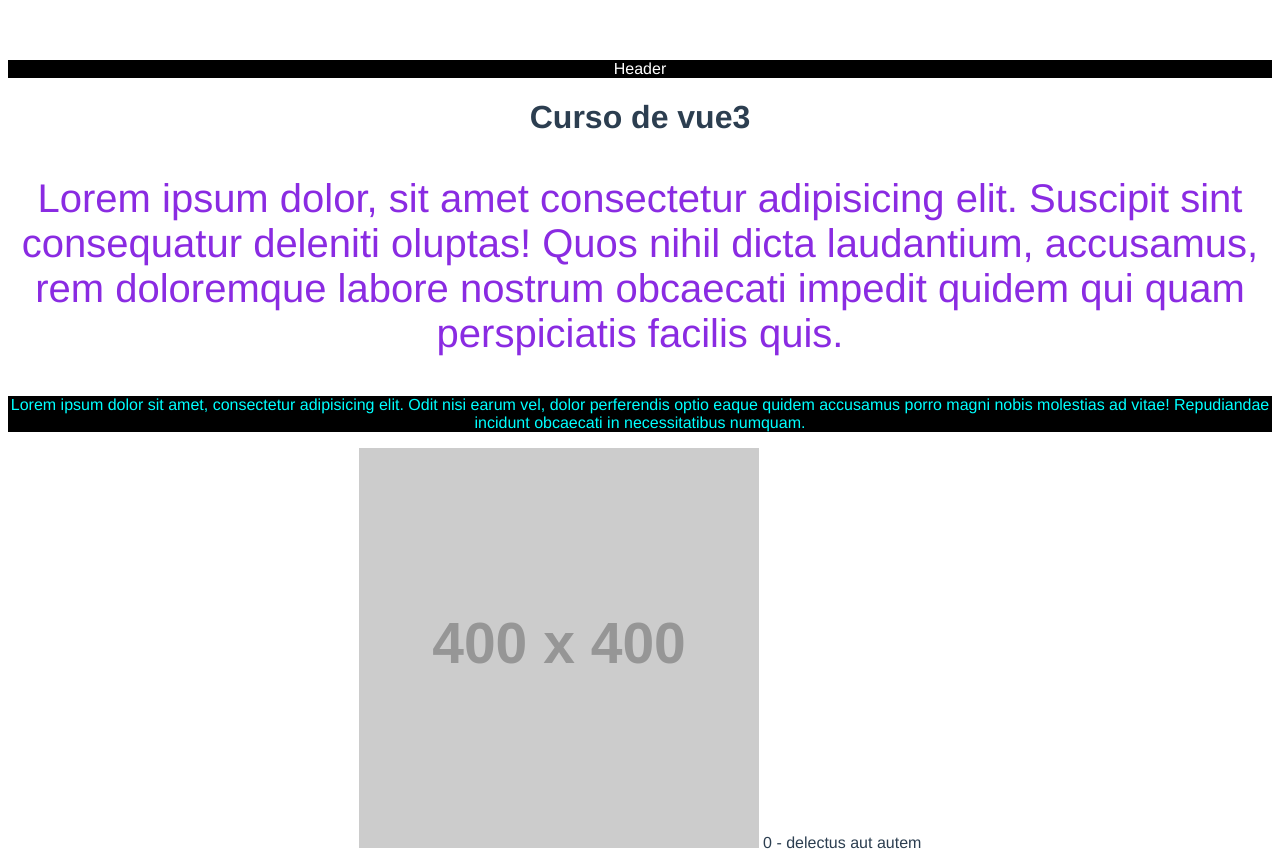
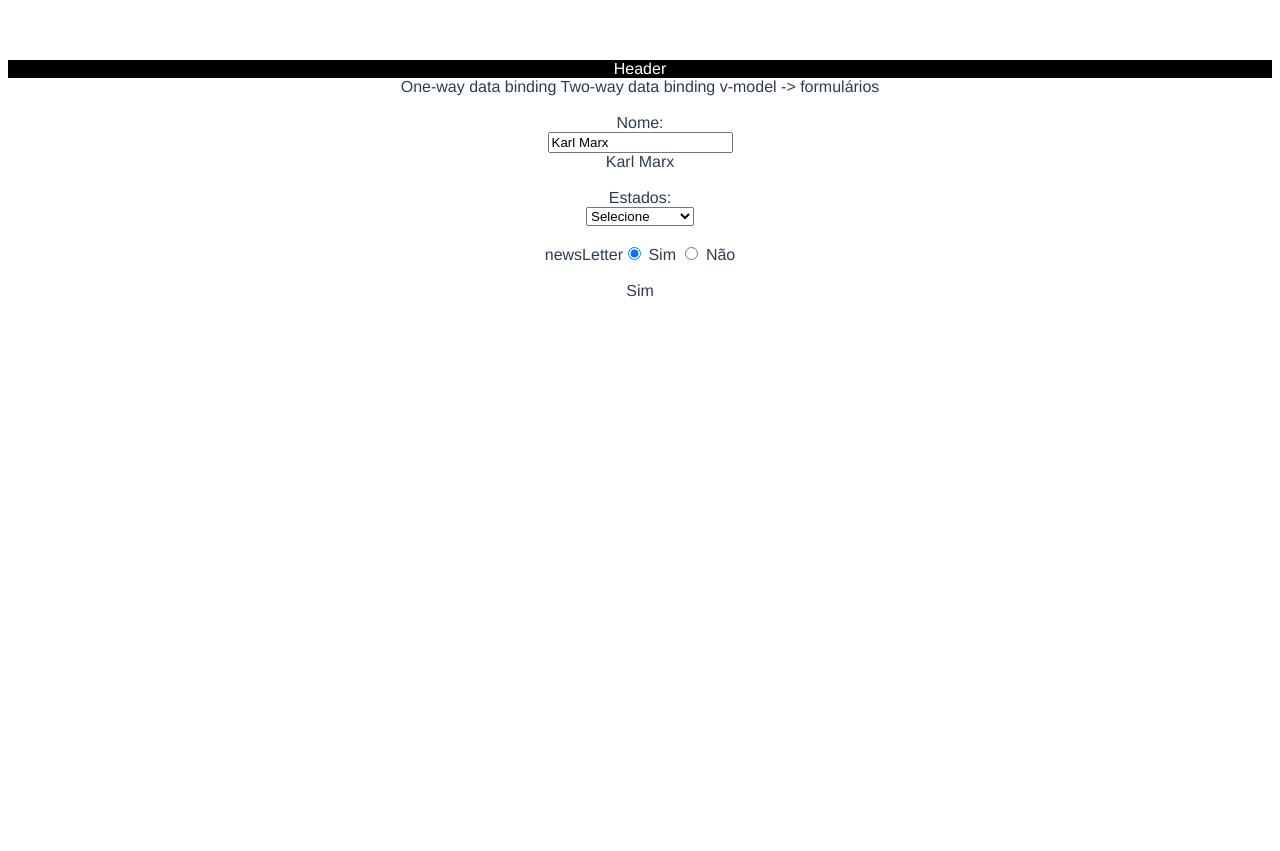
Before and after one commit to omarxlima/vue3, a Vue app: page / in a window 1280 px wide. Shown: the top 851 px of the page. After the commit the page ends 800 px from the top, so only its background shows below. Built offline with nearby package versions, Linux system fonts and the light colour scheme.

Commit message:
diretiva v-model

```diff
--- a/src/App.vue
+++ b/src/App.vue
@@ -9,7 +9,7 @@
   <div v-if="accessLevel == 'admin'">Admin</div>
   <div v-else-if="accessLevel == 'marketing'"> Marketin</div>
   <div v-else>User</div> -->
-  <!-- <h1 :class="classH1"> Curso de vue3 </h1> -->
+  <!-- <h1 :class="classH1"> Curso de vue3 </h1>
   <h1 :class="styleClass"> Curso de vue3 </h1>
 
   <p :class="['text', {'title-home': isHome}]">Lorem ipsum dolor, sit amet consectetur adipisicing elit. Suscipit sint consequatur deleniti
@@ -32,6 +32,65 @@
 
 
   <HelloWorld />
+-->
+
+<div>
+  <div>
+    One-way data binding
+
+    Two-way data binding
+    v-model -> formulários
+    <br>
+    <br>
+
+   <div>
+    <label for="nome"> Nome:</label> <br>
+    <input type="text" v-model="nome">
+    <br>
+    {{ nome }}
+
+    <br>
+    <br>
+    <label for="">Estados:</label> <br>
+    <select v-model="estados">
+        <option value="">Selecione</option>
+        <option value="Maranhão">Maranhão</option>
+        <option value="Rio de Janeiro">Rio de Janeiro</option>
+        <option value="São Paulo">São Paulo</option>
+
+    </select> <br> <br>
+
+    {{  estados }}
+
+    <div>
+      <label for=""> newsLetter</label>
+      <input  v-model="newsletter" type="radio" value="Sim"> Sim
+      <input  v-model="newsletter" type="radio" value="Não"> Não
+      <br> <br>
+
+      {{ newsletter }}
+
+      <br> <br>
+
+
+
+
+    </div>
+
+
+   </div>
+
+    <!-- <br> -->
+
+    <!-- {{ nome }} -->
+
+  </div>
+</div>
+
+
+
+
+
 </template>
 
 <script>
@@ -42,11 +101,14 @@ import Topo from './components/Topo.vue'
 export default {
   name: 'App',
   components: {
-    // HelloWorld,
+  //   /* HelloWorld,
     Topo
   },
   data() {
     return {
+      nome : 'Karl Marx',
+      estados: '',
+      newsletter: 'Sim',
       // showHeader: true,
       // name: 'Luke',
       // lastName: 'Skywalker',
@@ -90,12 +152,20 @@ export default {
       isHome : true,
       classH1:'title',
       pClass : 'text',
-      styleClass: { 'color': 'aqua', backGroundColor: 'black' }
+      styleClass: { 'color': 'aqua', backGroundColor: 'black' },
+
 
     }
 
+
+
+
+
   }
 }
+
+
+
 </script>
 
 <style>
```
